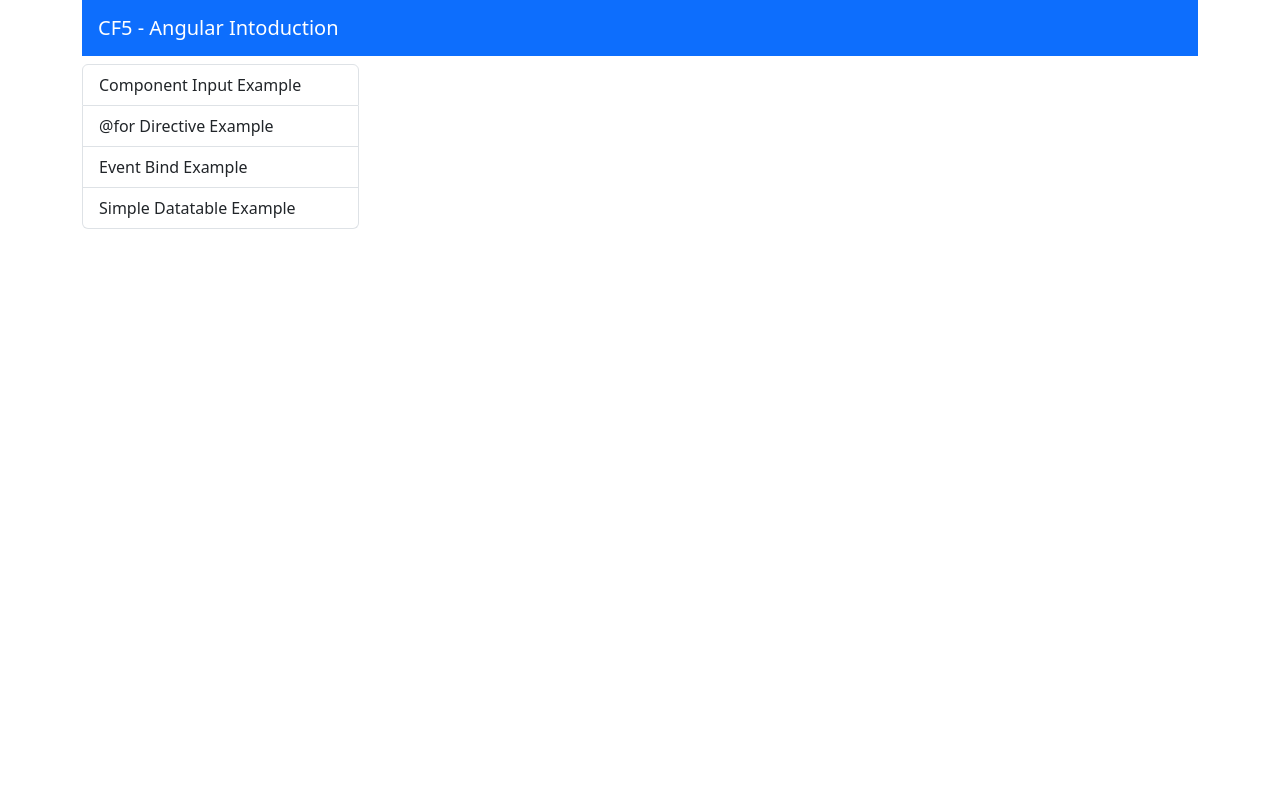
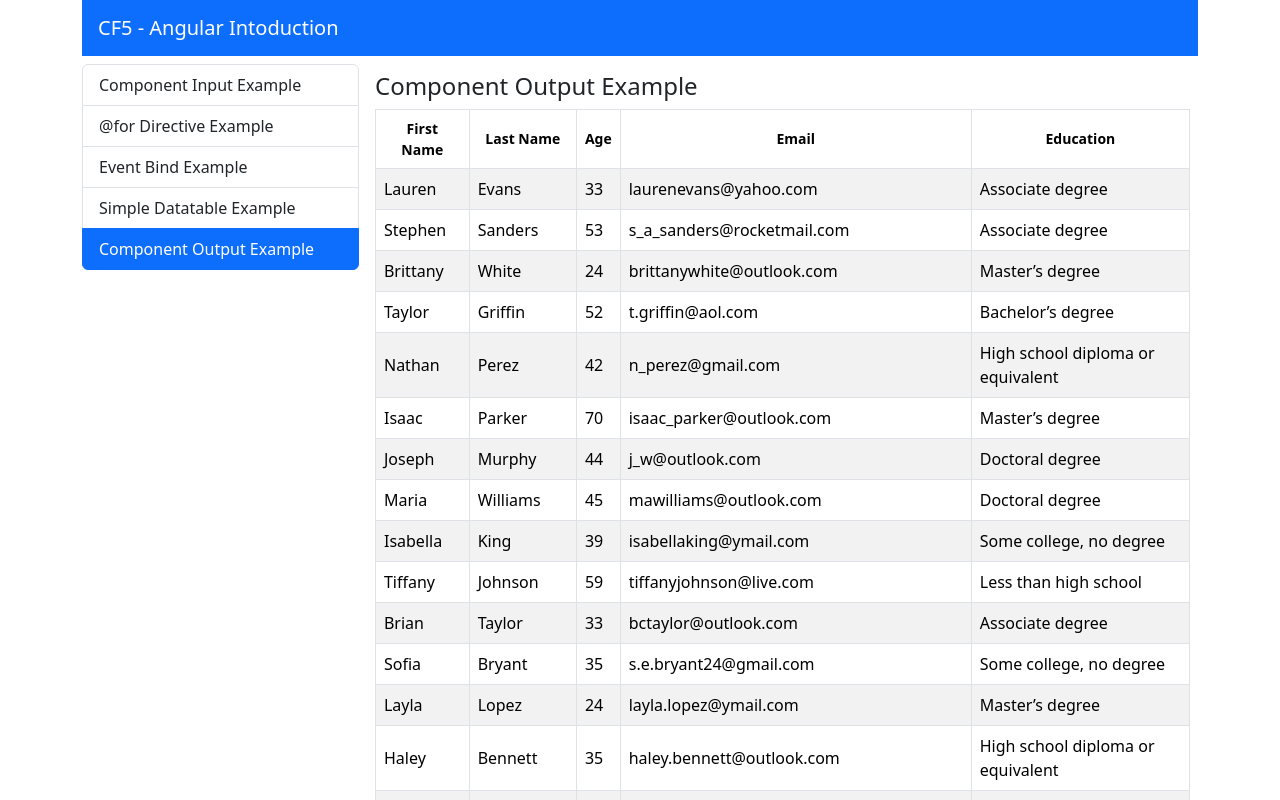
Before and after one commit to Nikiforos88/angular-introduction, an Angular app: page /component-output-example in a window 1280 px wide. Before the commit this address led to /. Shown: the top 800 px of the page. Built offline with nearby package versions, Linux system fonts and the light colour scheme.

Commit message:
component output

```diff
--- a/src/app/app.routes.ts
+++ b/src/app/app.routes.ts
@@ -4,11 +4,13 @@
 import { ComponentInputExampleComponent } from './components/component-input-example/component-input-example.component';
 import { ForDerictiveExampleComponent } from './components/for-derictive-example/for-derictive-example.component';
 import { SimpleDatatableExampleComponent } from './components/simple-datatable-example/simple-datatable-example.component';
+import { ComponentOutputExampleComponent } from './components/component-output-example/component-output-example.component';
 
 export const routes: Routes = [
     {path: 'event-bind-example', component:EventBindExampleComponent},
     {path: 'component-input-example', component:ComponentInputExampleComponent},
     {path: 'for-directive-example', component:ForDerictiveExampleComponent},
     {path: 'simple-datatable-example', component:SimpleDatatableExampleComponent},
+    {path: 'component-output-example', component: ComponentOutputExampleComponent},
     {path: '', component: WelcomeComponent}
 ];
--- /dev/null
+++ b/src/app/components/component-output-example/component-output-example.component.html
@@ -0,0 +1,9 @@
+<h4>Component Output Example</h4>
+
+<app-simple-datatable
+[data]="manyPerson"
+(personClicked)="onPersonClicked($event)"
+>
+
+
+</app-simple-datatable>
--- /dev/null
+++ b/src/app/components/component-output-example/component-output-example.component.ts
@@ -0,0 +1,28 @@
+import { Component } from '@angular/core';
+import { EPerson, ManyPerson } from 'src/app/shared/interfaces/person';
+import { SimpleDatatableComponent } from '../simple-datatable/simple-datatable.component';
+
+@Component({
+  selector: 'app-component-output-example',
+  standalone: true,
+  imports: [SimpleDatatableComponent],
+  templateUrl: './component-output-example.component.html',
+  styleUrl: './component-output-example.component.css'
+})
+export class ComponentOutputExampleComponent {
+  manyPerson = ManyPerson;
+
+  onPersonClicked(person: EPerson) {
+    alert(this.personTemplate(person));
+  }
+
+  personTemplate(person: EPerson) {
+    return `Person Details:
+    FirstName: ${person.givenName}
+    SurName: ${person.surName}
+    Age: ${person.age}
+    Email: ${person.email}
+    Education: ${person.education}
+    `
+  }
+}
--- a/src/app/components/list-group-menu/list-group-menu.component.ts
+++ b/src/app/components/list-group-menu/list-group-menu.component.ts
@@ -14,6 +14,7 @@
     {text: "Component Input Example", routerLink: "component-input-example"},
     {text: "@for Directive Example", routerLink: "for-directive-example"},
     {text: "Event Bind Example", routerLink: "event-bind-example"},
-    {text: "Simple Datatable Example", routerLink: "simple-datatable-example"}
+    {text: "Simple Datatable Example", routerLink: "simple-datatable-example"},
+    {text: "Component Output Example", routerLink: "component-output-example"}
   ];
 }
--- a/src/app/components/simple-datatable/simple-datatable.component.html
+++ b/src/app/components/simple-datatable/simple-datatable.component.html
@@ -10,7 +10,7 @@
     </thead>
     <tbody>
       @for (row of data; track row) {
-        <tr class="align-middle">
+        <tr class="align-middle" (dblclick)="onPersonClicked(row)">
           <td>{{ row.givenName }}</td>
           <td>{{ row.surName }}</td>
           <td>{{ row.age }}</td>
--- a/src/app/components/simple-datatable/simple-datatable.component.ts
+++ b/src/app/components/simple-datatable/simple-datatable.component.ts
@@ -1,4 +1,4 @@
-import { Component, Input } from '@angular/core';
+import { Component, EventEmitter, Input, Output } from '@angular/core';
 import { EPerson } from 'src/app/shared/interfaces/person';
 import { sortBy } from 'lodash-es';
 
@@ -11,6 +11,7 @@
 })
 export class SimpleDatatableComponent {
   @Input() data: EPerson[];
+  @Output() personClicked = new EventEmitter<EPerson>();
 
   sortOrder = {
     givenName: 'none',
@@ -45,4 +46,8 @@
       return ''
     }
   }
+
+  onPersonClicked(person: EPerson) {
+    this.personClicked.emit(person);
+  }
 }
```
Also changed, not shown: src/app/components/component-output-example/component-output-example.component.css (added), 1 other file (tests, documents, lock files or other folders).
